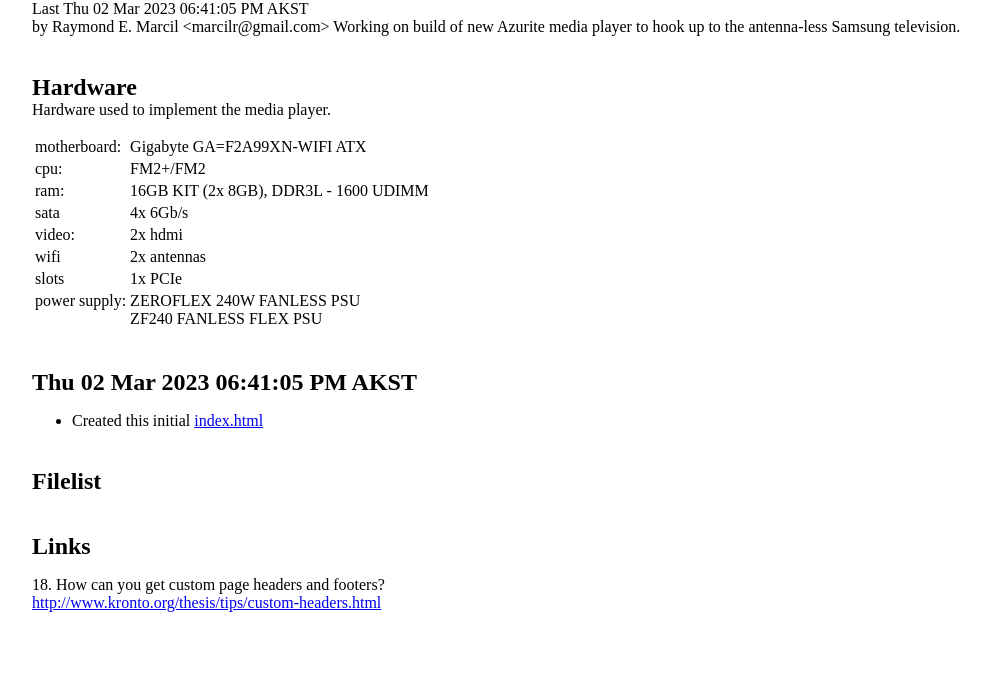
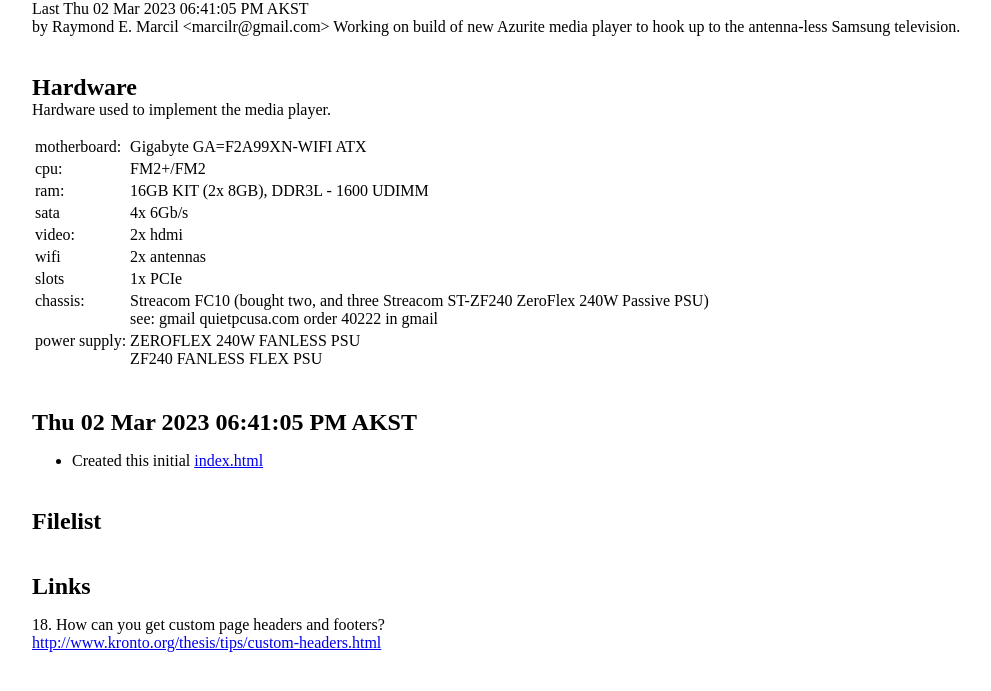
Before and after one commit to marcilr/azurite, a plain HTML site: page index.html in a window 1280 px wide. Shown: the part 87-778 px from the top of the page, without its empty margins (29-1020 px from the left). Drawn offline with Linux system fonts and the light colour scheme.

Commit message:
Updated hardware details with gmail quietpcusa.com order 40222 in gmail

```diff
--- a/index.html
+++ b/index.html
@@ -86,6 +86,14 @@ Hardware used to implement the media player.
   <tr>
     <td>slots</td>
     <td>1x PCIe</td>
+  </tr>
+  <tr>
+    <td valign=top>chassis:</td>
+    <td>
+      Streacom FC10 (bought two, and three  Streacom ST-ZF240 ZeroFlex
+      240W Passive PSU)<br>
+      see: gmail quietpcusa.com order 40222 in gmail<br>
+    </td>
   </tr>
   <tr>
     <td valign=top>power supply:</td>
```
